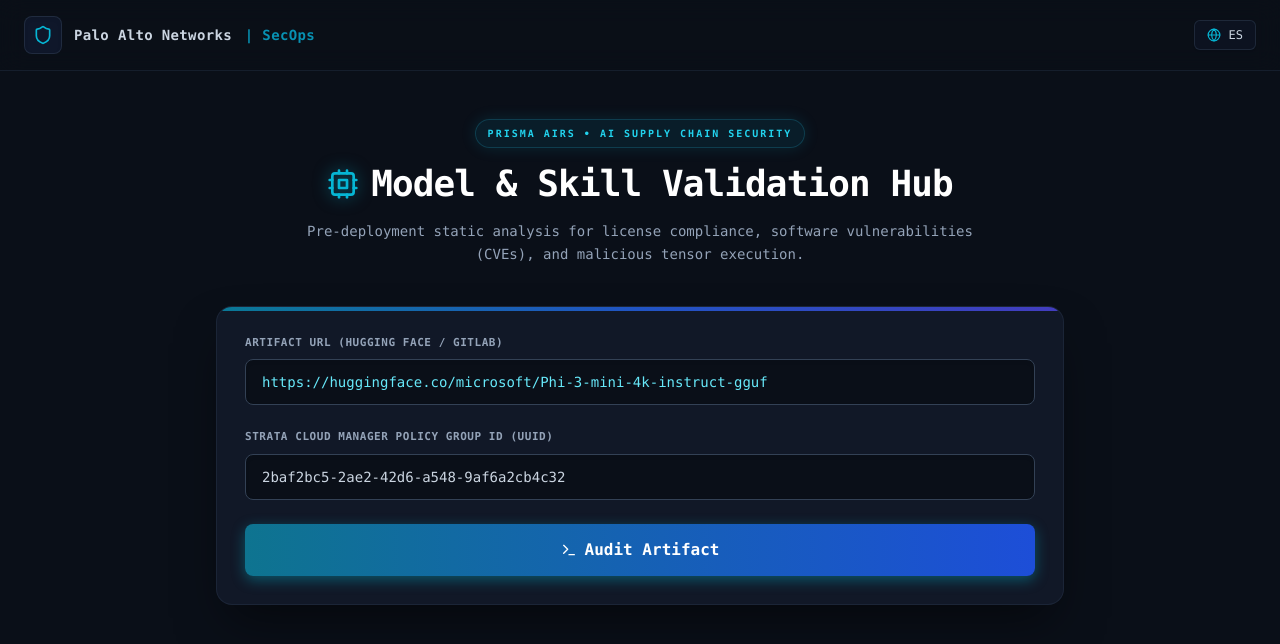
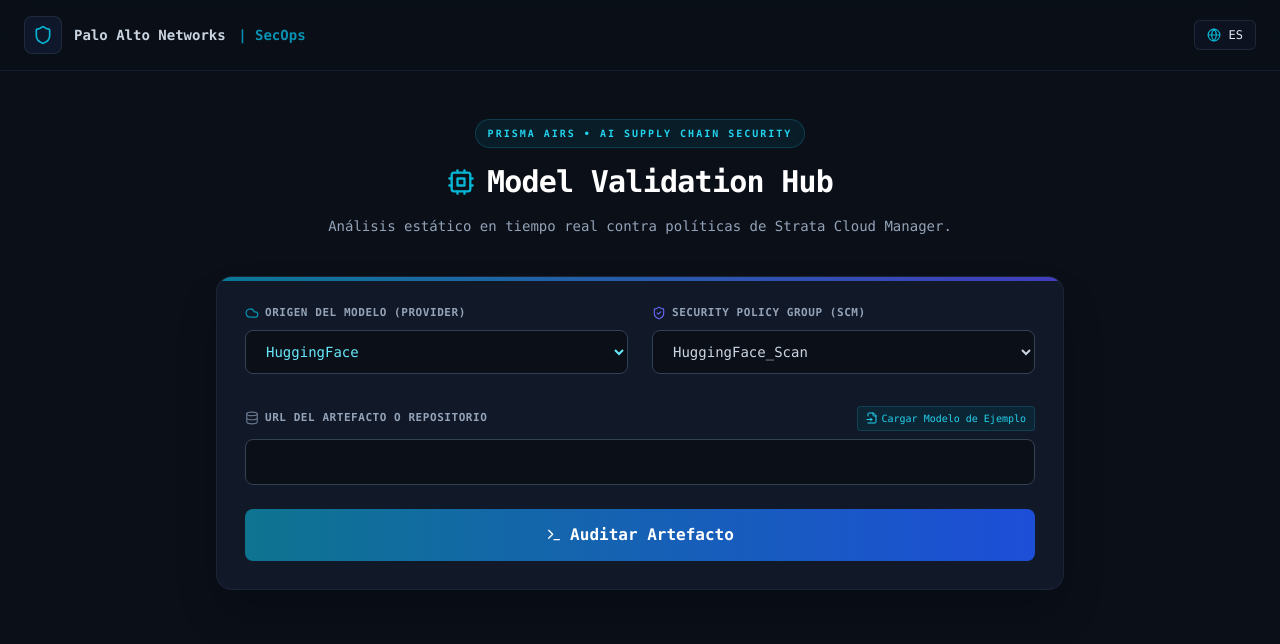
Before and after one commit to odobarro/prisma-airs-azure-demo-kit, a Next.js app in the folder 03-AI-Apps/02-service-apps/: page / in a window 1280 px wide. Shown: the top 644 px of the page. Built offline with nearby package versions, Linux system fonts and the light colour scheme.

Commit message:
refactor(airs): implement more scans

```diff
--- a/03-AI-Apps/02-service-apps/app/page.tsx
+++ b/03-AI-Apps/02-service-apps/app/page.tsx
@@ -1,58 +1,93 @@
 'use client';
 
-import React, { useState } from 'react';
-import { ShieldCheck, ShieldAlert, Globe, Cpu, Terminal, Shield, AlertTriangle, ExternalLink, HelpCircle } from 'lucide-react';
+import React, { useState, useEffect } from 'react';
+import { ShieldCheck, ShieldAlert, Globe, Cpu, Terminal, Shield, AlertTriangle, Database, Cloud, Key, FileInput } from 'lucide-react';
+
+const SOURCES_CATALOG = {
+  HuggingFace: {
+    groups: [
+      { name: 'HuggingFace_Scan', uuid: 'a6be1f6f-4d8e-4f78-9ebf-7339d1646bb0' },
+      { name: 'Default HUGGING_FACE', uuid: '2baf2bc5-2ae2-42d6-a548-9af6a2cb4c32' }
+    ],
+    presetUrl: 'https://huggingface.co/microsoft/Phi-3-mini-4k-instruct-gguf'
+  },
+  GitLab: {
+    groups: [
+      { name: 'GitLab_Scan', uuid: '17fdc41a-aae5-434d-a648-cd118679cc0e' }
+    ],
+    presetUrl: 'https://gitlab.com/netsec-sc/airs-test/-/ml/models/3007547/versions/3019068',
+    presetToken: 'glpat-XdfdIINaiQMLWLtbXMzD92M6MQpvOjEKdTpubjU1OA8.01.171hs2q0c'
+  },
+  Azure: {
+    groups: [
+      { name: 'Default AZURE', uuid: '3113a7e0-73ff-4641-8451-65f105ec4291' }
+    ],
+    presetUrl: ''
+  }
+};
+
+type ModelSource = keyof typeof SOURCES_CATALOG;
 
 const i18n = {
   es: {
     badge: 'PRISMA AIRS • AI SUPPLY CHAIN SECURITY',
-    title: 'Model & Skill Validation Hub',
-    subtitle: 'Pre-deployment static analysis for license compliance, software vulnerabilities (CVEs), and malicious tensor execution.',
-    modelUrlLabel: 'Artifact URL (Hugging Face / GitLab)',
-    groupLabel: 'Strata Cloud Manager Policy Group ID (UUID)',
-    scanBtn: 'Audit Artifact',
-    scanning: 'Evaluating policies in Strata Cloud Manager (AIMS)...',
-    resultsTitle: 'Security Verdict (Strata Cloud Manager)',
-    statusPassed: 'APPROVED FOR DEPLOYMENT',
-    statusFailed: 'CRITICAL RISK - DEPLOYMENT BLOCKED',
-    rawResponse: 'Inspection Telemetry (Raw Payload)',
-    sumTotal: 'Evaluated Rules',
-    sumPassed: 'Passed Rules',
-    sumFailed: 'SCM Violations',
-    ruleTh: 'Violated SCM Rule & Threat',
-    detailTh: 'Technical Detail & Remediation Steps',
-    remediationTitle: 'SCM Recommended Remediation Steps:',
+    title: 'Model Validation Hub',
+    subtitle: 'Análisis estático en tiempo real contra políticas de Strata Cloud Manager.',
+    sourceLabel: 'Origen del Modelo (Provider)',
+    groupLabel: 'Security Policy Group (SCM)',
+    modelUrlLabel: 'URL del Artefacto o Repositorio',
+    tokenLabel: 'GitLab Personal Access Token (PAT)',
+    loadPreset: 'Cargar Modelo de Ejemplo',
+    scanBtn: 'Auditar Artefacto',
+    scanning: 'Ejecutando motor Idira en Azure...',
+    resultsTitle: 'Veredicto SCM',
+    statusPassed: 'APROBADO PARA DESPLIEGUE',
+    statusFailed: 'RIESGO DETECTADO - BLOQUEADO',
   },
   en: {
     badge: 'PRISMA AIRS • AI SUPPLY CHAIN SECURITY',
-    title: 'Model & Skill Validation Hub',
-    subtitle: 'Pre-deployment static analysis for license compliance, software vulnerabilities (CVEs), and malicious tensor execution.',
-    modelUrlLabel: 'Artifact URL (Hugging Face / GitLab)',
-    groupLabel: 'Strata Cloud Manager Policy Group ID (UUID)',
+    title: 'Model Validation Hub',
+    subtitle: 'Real-time static analysis against Strata Cloud Manager policies.',
+    sourceLabel: 'Model Origin (Provider)',
+    groupLabel: 'Security Policy Group (SCM)',
+    modelUrlLabel: 'Artifact or Repository URL',
+    tokenLabel: 'GitLab Personal Access Token (PAT)',
+    loadPreset: 'Load Preset Example',
     scanBtn: 'Audit Artifact',
-    scanning: 'Evaluating policies in Strata Cloud Manager (AIMS)...',
-    resultsTitle: 'Security Verdict (Strata Cloud Manager)',
+    scanning: 'Running Idira engine in Azure...',
+    resultsTitle: 'SCM Verdict',
     statusPassed: 'APPROVED FOR DEPLOYMENT',
-    statusFailed: 'CRITICAL RISK - DEPLOYMENT BLOCKED',
-    rawResponse: 'Inspection Telemetry (Raw Payload)',
-    sumTotal: 'Evaluated Rules',
-    sumPassed: 'Passed Rules',
-    sumFailed: 'SCM Violations',
-    ruleTh: 'Violated SCM Rule & Threat',
-    detailTh: 'Technical Detail & Remediation Steps',
-    remediationTitle: 'SCM Recommended Remediation Steps:',
+    statusFailed: 'RISK DETECTED - BLOCKED',
   },
 };
 
 export default function SecurityHubPage() {
   const [lang, setLang] = useState<'es' | 'en'>('es');
-  const [modelUrl, setModelUrl] = useState('https://huggingface.co/microsoft/Phi-3-mini-4k-instruct-gguf');
-  const [groupId, setGroupId] = useState('2baf2bc5-2ae2-42d6-a548-9af6a2cb4c32');
+
+  const [source, setSource] = useState<ModelSource>('HuggingFace');
+  const [groupId, setGroupId] = useState(SOURCES_CATALOG['HuggingFace'].groups[0].uuid);
+  const [modelUrl, setModelUrl] = useState('');
+  const [gitlabToken, setGitlabToken] = useState('');
+
   const [loading, setLoading] = useState(false);
   const [result, setResult] = useState<any>(null);
   const [error, setError] = useState<string | null>(null);
 
   const t = i18n[lang];
+
+  useEffect(() => {
+    // Reset inputs when source changes
+    setGroupId(SOURCES_CATALOG[source].groups[0].uuid);
+    setModelUrl('');
+    setGitlabToken('');
+  }, [source]);
+
+  const handleLoadPreset = () => {
+    setModelUrl(SOURCES_CATALOG[source].presetUrl);
+    if (source === 'GitLab' && SOURCES_CATALOG['GitLab'].presetToken) {
+      setGitlabToken(SOURCES_CATALOG['GitLab'].presetToken);
+    }
+  };
 
   const handleScan = async (e: React.FormEvent) => {
     e.preventDefault();
@@ -61,14 +96,19 @@ export default function SecurityHubPage() {
     setError(null);
 
     try {
+      const payload: any = { model_url: modelUrl, group_id: groupId };
+      if (source === 'GitLab' && gitlabToken) {
+        payload.gitlab_token = gitlabToken;
+      }
+
       const res = await fetch('/api/scan', {
         method: 'POST',
         headers: { 'Content-Type': 'application/json' },
-        body: JSON.stringify({ model_url: modelUrl, group_id: groupId }),
+        body: JSON.stringify(payload),
       });
 
       const data = await res.json();
-      if (!res.ok) throw new Error(data.error || 'Failed to communicate with Prisma AIRS proxy.');
+      if (!res.ok) throw new Error(data.error || 'Fallo en la comunicación con la API proxy.');
       setResult(data);
     } catch (err: any) {
       setError(err.message);
@@ -78,105 +118,98 @@ export default function SecurityHubPage() {
   };
 
   const isBlocked = result?.eval_outcome === 'BLOCKED' || (result?.violations && result?.violations.length > 0);
-  const totalRules = result?.eval_summary?.total_rules || result?.enabled_rule_count_snapshot || 0;
-  const passedRules = result?.eval_summary?.rules_passed || 0;
-  const failedRules = result?.eval_summary?.rules_failed || result?.violations?.length || 0;
 
   return (
-    <div className="min-h-screen bg-[#0a0f18] text-slate-200 font-mono selection:bg-cyan-900 selection:text-cyan-100">
+    <div className="min-h-screen bg-[#0a0f18] text-slate-200 font-mono selection:bg-cyan-900 pb-20">
       <header className="border-b border-slate-800/60 bg-[#0a0f18]/80 backdrop-blur-md px-6 py-4 flex items-center justify-between sticky top-0 z-50">
         <div className="flex items-center gap-3">
-          <div className="p-2 bg-slate-900 border border-slate-700/50 rounded-lg shadow-inner">
+          <div className="p-2 bg-slate-900 border border-slate-700/50 rounded-lg">
             <Shield className="w-5 h-5 text-cyan-500" />
           </div>
-          <span className="font-semibold tracking-wide text-sm text-slate-300">Palo Alto Networks <span className="text-cyan-600 ml-1">| SecOps</span></span>
+          <span className="font-semibold text-sm text-slate-300">Palo Alto Networks <span className="text-cyan-600 ml-1">| SecOps</span></span>
         </div>
-
-        <button
-          onClick={() => setLang(lang === 'es' ? 'en' : 'es')}
-          className="flex items-center gap-2 text-xs bg-slate-900/50 hover:bg-slate-800 text-slate-300 px-3 py-1.5 rounded-md border border-slate-700/50 transition duration-200 shadow-sm"
-        >
-          <Globe className="w-3.5 h-3.5 text-cyan-500" />
-          <span className="font-medium">{lang.toUpperCase()}</span>
+        <button onClick={() => setLang(lang === 'es' ? 'en' : 'es')} className="flex items-center gap-2 text-xs bg-slate-900/50 hover:bg-slate-800 px-3 py-1.5 rounded-md border border-slate-700/50">
+          <Globe className="w-3.5 h-3.5 text-cyan-500" /> {lang.toUpperCase()}
         </button>
       </header>
 
       <main className="max-w-4xl mx-auto px-6 py-12">
         <div className="mb-10 text-center">
-          <span className="inline-block text-[10px] tracking-[0.2em] font-bold uppercase bg-cyan-950/40 text-cyan-400 border border-cyan-800/50 px-3 py-1.5 rounded-full mb-4 shadow-[0_0_15px_rgba(6,182,212,0.15)]">
+          <span className="inline-block text-[10px] tracking-[0.2em] font-bold uppercase bg-cyan-950/40 text-cyan-400 border border-cyan-800/50 px-3 py-1.5 rounded-full mb-4">
             {t.badge}
           </span>
-          <h1 className="text-4xl font-extrabold text-white flex items-center justify-center gap-3 tracking-tight">
-            <Cpu className="text-cyan-500 w-8 h-8 drop-shadow-[0_0_8px_rgba(6,182,212,0.5)]" /> {t.title}
+          <h1 className="text-3xl font-extrabold text-white flex items-center justify-center gap-3 tracking-tight">
+            <Cpu className="text-cyan-500 w-7 h-7" /> {t.title}
           </h1>
-          <p className="text-sm text-slate-400 mt-4 max-w-2xl mx-auto leading-relaxed">{t.subtitle}</p>
+          <p className="text-sm text-slate-400 mt-4">{t.subtitle}</p>
         </div>
 
-        <div className="bg-[#111827] border border-slate-800/80 rounded-2xl p-7 shadow-2xl shadow-black/50 mb-8 relative overflow-hidden">
-          <div className="absolute top-0 left-0 w-full h-1 bg-gradient-to-r from-cyan-600 via-blue-600 to-indigo-600 opacity-80"></div>
+        <div className="bg-[#111827] border border-slate-800/80 rounded-2xl p-7 shadow-2xl relative overflow-hidden mb-8">
+          <div className="absolute top-0 left-0 w-full h-1 bg-gradient-to-r from-cyan-600 to-indigo-600 opacity-80"></div>
 
-          <form onSubmit={handleScan} className="space-y-6 relative z-10">
-            <div>
-              <label className="block text-[11px] font-semibold tracking-wider uppercase text-slate-400 mb-2">{t.modelUrlLabel}</label>
-              <input
-                type="text"
-                value={modelUrl}
-                onChange={(e) => setModelUrl(e.target.value)}
-                disabled={loading}
-                className="w-full bg-[#0a0f18] border border-slate-700 rounded-lg px-4 py-3 text-sm text-cyan-300 focus:outline-none focus:border-cyan-500 font-mono transition-all shadow-inner disabled:opacity-50"
-                required
-              />
+          <form onSubmit={handleScan} className="space-y-6">
+            <div className="grid grid-cols-1 md:grid-cols-2 gap-6">
+               <div>
+                 <label className="block text-[11px] font-semibold tracking-wider uppercase text-slate-400 mb-2 flex items-center gap-1.5">
+                   <Cloud className="w-3.5 h-3.5 text-cyan-600" /> {t.sourceLabel}
+                 </label>
+                 <select value={source} onChange={(e) => setSource(e.target.value as ModelSource)} disabled={loading} className="w-full bg-[#0a0f18] border border-slate-700 rounded-lg px-4 py-3 text-sm text-cyan-300 focus:border-cyan-500 outline-none">
+                   {(Object.keys(SOURCES_CATALOG) as ModelSource[]).map(s => <option key={s} value={s}>{s}</option>)}
+                 </select>
+               </div>
+               <div>
+                 <label className="block text-[11px] font-semibold tracking-wider uppercase text-slate-400 mb-2 flex items-center gap-1.5">
+                   <ShieldCheck className="w-3.5 h-3.5 text-indigo-500" /> {t.groupLabel}
+                 </label>
+                 <select value={groupId} onChange={(e) => setGroupId(e.target.value)} disabled={loading} className="w-full bg-[#0a0f18] border border-slate-700 rounded-lg px-4 py-3 text-sm text-slate-300 focus:border-indigo-500 outline-none">
+                   {SOURCES_CATALOG[source].groups.map(g => <option key={g.uuid} value={g.uuid}>{g.name}</option>)}
+                 </select>
+               </div>
             </div>
 
-            <div>
-              <label className="block text-[11px] font-semibold tracking-wider uppercase text-slate-400 mb-2">{t.groupLabel}</label>
-              <input
-                type="text"
-                value={groupId}
-                onChange={(e) => setGroupId(e.target.value)}
-                disabled={loading}
-                className="w-full bg-[#0a0f18] border border-slate-700 rounded-lg px-4 py-3 text-sm text-slate-300 focus:outline-none focus:border-indigo-500 font-mono transition-all shadow-inner disabled:opacity-50"
-                required
-              />
+            <div className="pt-2">
+              <div className="flex items-center justify-between mb-2">
+                 <label className="text-[11px] font-semibold tracking-wider uppercase text-slate-400 flex items-center gap-1.5">
+                    <Database className="w-3.5 h-3.5 text-slate-500" /> {t.modelUrlLabel}
+                 </label>
+                 {SOURCES_CATALOG[source].presetUrl && (
+                   <button type="button" onClick={handleLoadPreset} className="text-[10px] flex items-center gap-1 bg-cyan-950/50 text-cyan-400 hover:bg-cyan-900 border border-cyan-800/50 px-2 py-1 rounded transition-colors">
+                      <FileInput className="w-3 h-3" /> {t.loadPreset}
+                   </button>
+                 )}
+              </div>
+              <input type="text" value={modelUrl} onChange={(e) => setModelUrl(e.target.value)} disabled={loading} required className="w-full bg-[#0a0f18] border border-slate-700 rounded-lg px-4 py-3 text-sm text-slate-300 focus:border-cyan-500 outline-none" />
             </div>
 
-            <button
-              type="submit"
-              disabled={loading}
-              className="w-full bg-gradient-to-r from-cyan-700 to-blue-700 hover:from-cyan-600 hover:to-blue-600 disabled:from-slate-800 disabled:to-slate-800 text-white font-bold py-3.5 px-6 rounded-lg transition-all duration-300 flex items-center justify-center gap-2 shadow-[0_4px_14px_0_rgba(6,182,212,0.39)] hover:-translate-y-0.5"
-            >
-              {loading ? (
-                <span className="flex items-center gap-2">
-                   <div className="w-4 h-4 border-2 border-white/20 border-t-white rounded-full animate-spin"></div>
-                   {t.scanning}
-                </span>
-              ) : (
-                <>
-                  <Terminal className="w-4 h-4" /> {t.scanBtn}
-                </>
-              )}
+            {source === 'GitLab' && (
+              <div className="animate-in fade-in slide-in-from-top-2">
+                <label className="block text-[11px] font-semibold tracking-wider uppercase text-slate-400 mb-2 flex items-center gap-1.5">
+                   <Key className="w-3.5 h-3.5 text-amber-500" /> {t.tokenLabel}
+                </label>
+                <input type="password" value={gitlabToken} onChange={(e) => setGitlabToken(e.target.value)} disabled={loading} required className="w-full bg-[#0a0f18] border border-slate-700 rounded-lg px-4 py-3 text-sm text-amber-300/80 focus:border-amber-500 outline-none" placeholder="glpat-..." />
+              </div>
+            )}
+
+            <button type="submit" disabled={loading} className="w-full bg-gradient-to-r from-cyan-700 to-blue-700 hover:from-cyan-600 disabled:from-slate-800 text-white font-bold py-3.5 px-6 rounded-lg transition-all flex items-center justify-center gap-2 mt-4">
+              {loading ? <div className="w-4 h-4 border-2 border-white/20 border-t-white rounded-full animate-spin"></div> : <Terminal className="w-4 h-4" />}
+              {loading ? t.scanning : t.scanBtn}
             </button>
           </form>
         </div>
 
         {error && (
-          <div className="bg-rose-950/40 border border-rose-800/50 text-rose-300 p-5 rounded-2xl text-sm mb-8 flex items-start gap-3 shadow-lg">
-             <ShieldAlert className="w-5 h-5 text-rose-500 shrink-0 mt-0.5" />
-             <div>
-                <strong className="block text-rose-400 mb-1">Execution Error:</strong>
-                {error}
-             </div>
+          <div className="bg-rose-950/40 border border-rose-800/50 text-rose-300 p-5 rounded-xl text-sm mb-8 flex items-center gap-3">
+             <ShieldAlert className="w-5 h-5 text-rose-500 shrink-0" /> {error}
           </div>
         )}
 
         {result && (
-          <div className="bg-[#111827] border border-slate-800/80 rounded-2xl p-7 shadow-2xl shadow-black/50">
+          <div className="bg-[#111827] border border-slate-800/80 rounded-xl p-7 shadow-2xl">
             <div className="flex items-center justify-between border-b border-slate-800/80 pb-4 mb-5">
-              <h2 className="text-lg font-bold text-white tracking-tight">{t.resultsTitle}</h2>
-
+              <h2 className="text-lg font-bold text-white">{t.resultsTitle}</h2>
               {isBlocked ? (
-                <span className="text-xs font-bold bg-rose-950/60 text-rose-400 border border-rose-800/60 px-3 py-1.5 rounded-full flex items-center gap-1.5 shadow-[0_0_15px_rgba(225,29,72,0.3)]">
-                  <ShieldAlert className="w-4 h-4 animate-pulse" /> {t.statusFailed}
+                <span className="text-xs font-bold bg-rose-950/60 text-rose-400 border border-rose-800/60 px-3 py-1.5 rounded-full flex items-center gap-1.5">
+                  <ShieldAlert className="w-4 h-4" /> {t.statusFailed}
                 </span>
               ) : (
                 <span className="text-xs font-bold bg-emerald-950/60 text-emerald-400 border border-emerald-800/60 px-3 py-1.5 rounded-full flex items-center gap-1.5">
@@ -184,91 +217,8 @@ export default function SecurityHubPage() {
                 </span>
               )}
             </div>
-
-            {/* SCM Summary Counters */}
-            <div className="grid grid-cols-3 gap-4 mb-6">
-               <div className="bg-[#0a0f18] border border-slate-800 p-4 rounded-xl text-center">
-                  <span className="block text-xs text-slate-500 uppercase font-semibold tracking-wider mb-1">{t.sumTotal}</span>
-                  <span className="text-2xl font-bold text-slate-300">{totalRules}</span>
-               </div>
-               <div className="bg-emerald-950/20 border border-emerald-900/30 p-4 rounded-xl text-center">
-                  <span className="block text-xs text-emerald-600/80 uppercase font-semibold tracking-wider mb-1">{t.sumPassed}</span>
-                  <span className="text-2xl font-bold text-emerald-400">{passedRules}</span>
-               </div>
-               <div className="bg-rose-950/20 border border-rose-900/30 p-4 rounded-xl text-center">
-                  <span className="block text-xs text-rose-600/80 uppercase font-semibold tracking-wider mb-1">{t.sumFailed}</span>
-                  <span className="text-2xl font-bold text-rose-400">{failedRules}</span>
-               </div>
-            </div>
-
-            {/* Detailed Violations & Remediation Steps Table */}
-            {result.violations && result.violations.length > 0 && (
-               <div className="mb-6 overflow-hidden rounded-xl border border-rose-900/50 shadow-inner">
-                  <table className="w-full text-left border-collapse text-[13px]">
-                     <thead>
-                        <tr className="bg-rose-950/40 text-rose-400 border-b border-rose-900/50">
-                           <th className="py-3 px-4 font-semibold">{t.ruleTh}</th>
-                           <th className="py-3 px-4 font-semibold">{t.detailTh}</th>
-                        </tr>
-                     </thead>
-                     <tbody className="bg-[#0a0f18]">
-                        {result.violations.map((v: any, i: number) => (
-                           <tr key={i} className="border-b border-slate-800/80 last:border-0">
-                              <td className="py-4 px-4 text-slate-300 font-semibold align-top w-1/3">
-                                 <div className="flex items-center gap-2 mb-1">
-                                    <AlertTriangle className="w-4 h-4 text-rose-500 shrink-0" />
-                                    <span className="text-white font-bold">{v.rule_name || 'Policy Violation'}</span>
-                                 </div>
-                                 <span className="inline-block text-[10px] bg-rose-950/80 border border-rose-800/80 text-rose-400 px-2 py-0.5 rounded font-mono uppercase tracking-wider">
-                                    {v.threat || 'UNAPPROVED_FORMAT'}
-                                 </span>
-                              </td>
-                              <td className="py-4 px-4 text-slate-400 align-top">
-                                 <p className="text-rose-200/90 font-medium mb-1.5 leading-relaxed">
-                                    {v.description || v.threat_description}
-                                 </p>
-
-                                 {v.file && (
-                                    <span className="inline-block text-[11px] bg-slate-900 border border-slate-700 px-2.5 py-1 rounded text-cyan-400 font-mono mb-3">
-                                       File: {v.file}
-                                    </span>
-                                 )}
-
-                                 {/* SCM Remediation Guidance */}
-                                 {v.remediation?.steps && v.remediation.steps.length > 0 && (
-                                    <div className="mt-2 bg-slate-900/80 border border-slate-800 p-3 rounded-lg text-[11px] text-slate-300">
-                                       <span className="block font-semibold text-cyan-400 mb-1.5 flex items-center gap-1.5">
-                                          <HelpCircle className="w-3.5 h-3.5 text-cyan-500" />
-                                          {t.remediationTitle}
-                                       </span>
-                                       <ul className="list-disc list-inside space-y-1 text-slate-400">
-                                          {v.remediation.steps.map((step: string, sIdx: number) => (
-                                             <li key={sIdx}>{step}</li>
-                                          ))}
-                                       </ul>
-                                       {v.remediation.url && (
-                                          <a
-                                             href={v.remediation.url}
-                                             target="_blank"
-                                             rel="noreferrer"
-                                             className="inline-flex items-center gap-1 text-cyan-400 hover:text-cyan-300 mt-2 font-semibold text-[10px] underline"
-                                          >
-                                             SCM Documentation <ExternalLink className="w-3 h-3" />
-                                          </a>
-                                       )}
-                                    </div>
-                                 )}
-                              </td>
-                           </tr>
-                        ))}
-                     </tbody>
-                  </table>
-               </div>
-            )}
-
-            <div className="bg-[#0a0f18] p-5 rounded-xl border border-slate-800/50 text-[11px] leading-relaxed overflow-x-auto shadow-inner">
-              <span className="text-slate-500 block mb-3 font-semibold tracking-wider">/* {t.rawResponse} */</span>
-              <pre className="text-cyan-400/90 font-mono">{JSON.stringify(result, null, 2)}</pre>
+            <div className="bg-[#0a0f18] p-5 rounded-xl border border-slate-800/50 text-[11px] overflow-x-auto">
+              <pre className="text-cyan-400/90">{JSON.stringify(result, null, 2)}</pre>
             </div>
           </div>
         )}
```
Also changed, not shown: 03-AI-Apps/02-service-apps/app/api/scan/route.ts (+9 -7 lines), 1 other file (tests, documents, lock files or other folders).
